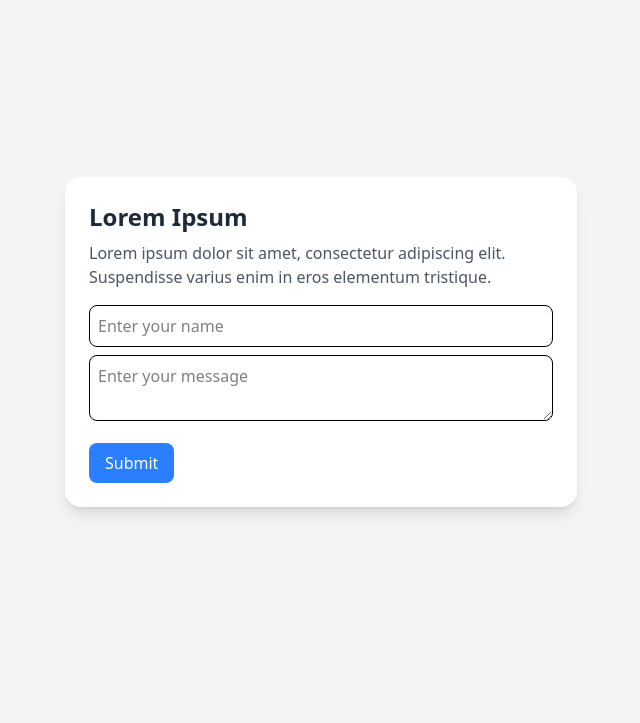
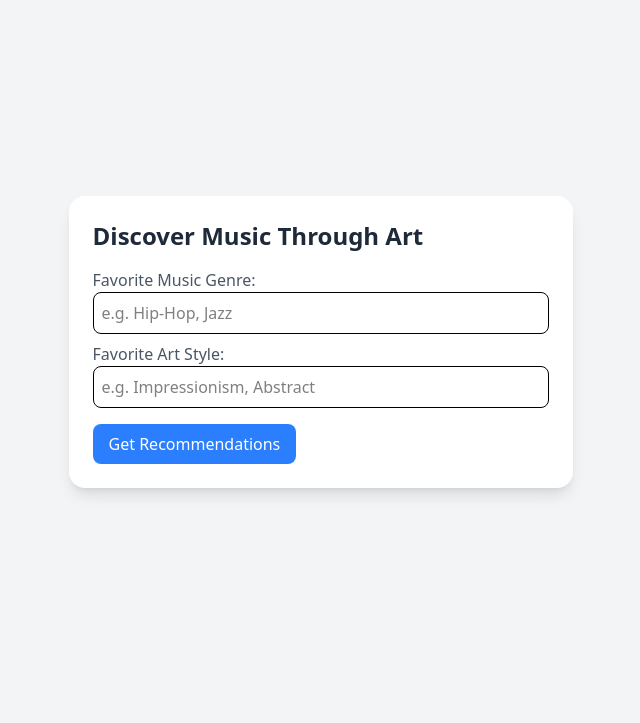
Before and after one commit to lawrence-ivan-reyes/acs-2930-artsonix, a Flask app: page / in a window 1280 px wide. Shown: the part 238-961 px from the top of the page, without its empty margins (319-959 px from the left). Run offline with Flask 3, Linux system fonts and the light colour scheme; style sheets or scripts are compiled from the project's sources.

Commit message:
made results page

```diff
--- a/app.py
+++ b/app.py
@@ -1,4 +1,4 @@
-from flask import Flask, render_template, request, jsonify
+from flask import Flask, render_template, request, redirect, url_for, jsonify
 import os
 import requests
 from dotenv import load_dotenv
@@ -24,11 +24,30 @@ def get_spotify_token():
     response = requests.post(url, headers=headers, data=data)
 
     if response.status_code == 200:
-        return response.json()
+        return response.json()["access_token"]
     else:
-        return {"error": "Failed to fetch token", "status": response.status_code}
+        return None
+
+def search_spotify_artist(query):
+    """Search for an artist on Spotify."""
+    token = get_spotify_token()
+    if not token:
+        return {"error": "Failed to fetch Spotify token"}
+
+    url = "https://api.spotify.com/v1/search"
+    headers = {"Authorization": f"Bearer {token}"}
+    params = {"q": query, "type": "artist", "limit": 10}
+
+    response = requests.get(url, headers=headers, params=params)
+
+    if response.status_code == 200:
+        return response.json()["artists"]["items"]
+    else:
+        return {"error": "Failed to fetch data from Spotify"}
 
 BASE_URL = "https://collectionapi.metmuseum.org/public/collection/v1"
+
+user_data = {}
 
 @app.route('/')
 def home():
@@ -38,5 +57,37 @@ def home():
 def error():
     return render_template('error.html')
 
+@app.route('/submit', methods=['POST'])
+def submit():
+    global user_data  # Ensure we use the global dictionary
+    data = request.json  # Get data from the frontend
+
+    # Store user input
+    user_data['music_genre'] = data.get('music_genre', '')
+    user_data['art_style'] = data.get('art_style', '')
+
+    # Redirect to the results page
+    return redirect(url_for('results'))
+
+@app.route('/results')
+def results():
+    # Retrieve stored user input
+    music_genre = user_data.get('music_genre', 'No genre selected')
+    art_style = user_data.get('art_style', 'No art style selected')
+
+    # Sample recommendations (replace with actual API calls later)
+    recommendations = {
+        "music": [
+            {"name": "Example Song 1", "artist": "Example Artist"},
+            {"name": "Example Song 2", "artist": "Example Artist"}
+        ],
+        "art": [
+            {"title": "Example Artwork 1", "artist": "Example Painter", "image": "https://via.placeholder.com/150"},
+            {"title": "Example Artwork 2", "artist": "Example Painter", "image": "https://via.placeholder.com/150"}
+        ]
+    }
+
+    return render_template('results.html', music_genre=music_genre, art_style=art_style, recommendations=recommendations)
+
 if __name__ == '__main__':
     app.run(debug=True, port=3000)
--- a/requirements.txt
+++ b/requirements.txt
@@ -15,3 +15,5 @@ requests==2.32.3
 urllib3==2.3.0
 Werkzeug==3.1.3
 jsonify==0.5
+redirect==0.5
+url_for==0.5
--- a/templates/index.html
+++ b/templates/index.html
@@ -17,14 +17,38 @@
     </header>
     <div class="flex items-center justify-center h-screen">
         <div class="max-w-lg mx-auto p-6 bg-white shadow-lg rounded-2xl">
-            <h1 class="text-2xl font-bold text-gray-800">Lorem Ipsum</h1>
-            <p class="mt-2 text-gray-600">Lorem ipsum dolor sit amet, consectetur adipiscing elit. Suspendisse varius enim in eros elementum tristique.</p>
-            <input type="text" placeholder="Enter your name" class="mt-4 w-full p-2 border rounded-lg">
-            <textarea placeholder="Enter your message" class="mt-2 w-full p-2 border rounded-lg"></textarea>
-            <button class="mt-4 px-4 py-2 bg-blue-500 text-white rounded-lg hover:bg-blue-600">
-                Submit
-            </button>
+            <h1 class="text-2xl font-bold text-gray-800">Discover Music Through Art</h1>
+            <form id="user-form" class="mt-4">
+                <label class="block text-gray-600">Favorite Music Genre:</label>
+                <input type="text" id="music-genre" name="music_genre" placeholder="e.g. Hip-Hop, Jazz" class="w-full p-2 border rounded-lg">
+
+                <label class="block text-gray-600 mt-2">Favorite Art Style:</label>
+                <input type="text" id="art-style" name="art_style" placeholder="e.g. Impressionism, Abstract" class="w-full p-2 border rounded-lg">
+
+                <button type="submit" class="mt-4 px-4 py-2 bg-blue-500 text-white rounded-lg hover:bg-blue-600">
+                    Get Recommendations
+                </button>
+            </form>
         </div>
     </div>
+    <script>
+        document.getElementById("user-form").addEventListener("submit", function(event) {
+            event.preventDefault();
+            let genre = document.getElementById("music-genre").value;
+            let style = document.getElementById("art-style").value;
+
+            fetch('/submit', {
+                method: 'POST',
+                headers: { 'Content-Type': 'application/json' },
+                body: JSON.stringify({ music_genre: genre, art_style: style })
+            })
+            .then(response => {
+                if (response.redirected) {
+                    window.location.href = response.url;
+                }
+            })
+            .catch(error => console.error("Error:", error));
+        });
+    </script>
 </body>
 {% endblock %}
```
Also changed, not shown: templates/results.html (added, +52 -0 lines), templates/get_token.html (added).
